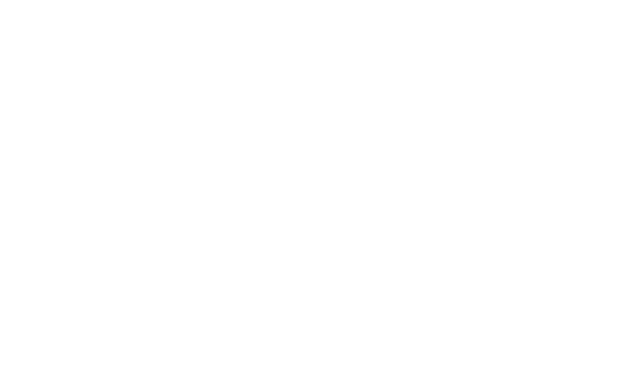
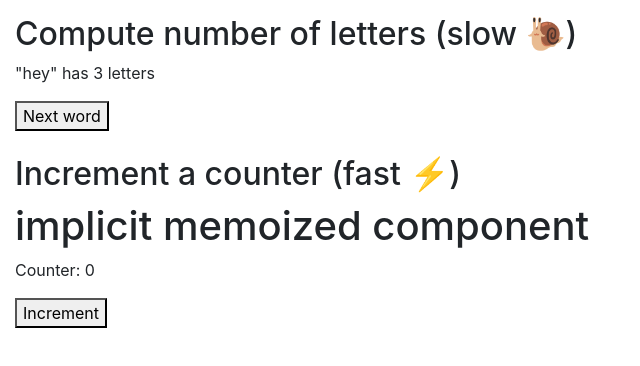
Before and after one commit to nguyenhunghau/react-learning, a React (Create React App) app: page /memo in a window 1280 px wide. Shown: the top 366 px of the page, without its empty margins (0-640 px from the left). Built offline with nearby package versions, Linux system fonts and the light colour scheme.

Commit message:
Create demo redux and useMemo

```diff
--- a/package.json
+++ b/package.json
@@ -13,9 +13,11 @@
     "react-data-table-component": "^6.2.2",
     "react-dom": "^16.12.0",
     "react-hook-form": "^4.10.2",
+    "react-redux": "^7.2.0",
     "react-router-dom": "^5.1.2",
     "react-scripts": "^3.2.0",
     "react-validation": "^3.0.7",
+    "redux": "^4.0.5",
     "styled-components": "^4.4.1"
   },
   "scripts": {
--- a/src/App.js
+++ b/src/App.js
@@ -8,6 +8,8 @@ import Validation from './pages/form/validation';
 import Table from './pages/form/table';
 import Login from './pages/login';
 import ModalDemo from './pages/form/modal';
+import DemoMemo from './pages/demo/memo';
+import DemoRedux from './pages/demo/redux';
 
 import { BrowserRouter as Router, Route, Link, Switch } from "react-router-dom";
 
@@ -26,6 +28,8 @@ class App extends React.Component {
               <Route exact path="/table" component={Table} />
               <Route exact path="/login" component={Login} />
               <Route exact path="/modal" component={ModalDemo} />
+              <Route exact path="/memo" component={DemoMemo} />
+              <Route exact path="/redux" component={DemoRedux} />
             </Switch>
           </Router>
         </div>
--- /dev/null
+++ b/src/pages/demo/memo.jsx
@@ -0,0 +1,69 @@
+import React, { useState, useMemo } from "react";
+
+function DemoMemo(props) {
+    // State for our counter
+  const [count, setCount] = useState(0);
+  // State to keep track of current word in array we want to show
+  const [wordIndex, setWordIndex] = useState(0);
+
+  // Words we can flip through and view letter count
+  const words = ["hey", "this", "is", "cool"];
+  const word = words[wordIndex];
+
+  // Returns number of letters in a word
+  // We make it slow by including a large and completely unnecessary loop
+  const computeLetterCount = word => {
+    console.log("computeLetterCount");
+    let i = 0;
+    while (i < 1000000000) i++;
+    return word.length;
+  };
+
+  const MyComponent = React.memo(props => {
+    console.log("new ender");
+    return (<div>implicit memoized component</div>)
+  });
+
+  const increateCount = () => {
+    console.log('Tinh count');
+    if(count == 2) {
+      setCount(2);
+    } else {
+      setCount(count+1);
+    }
+  }
+
+  // Memoize computeLetterCount so it uses cached return value if input array ...
+  // ... values are the same as last time the function was run.
+  const letterCount = useMemo(() => computeLetterCount(word), [word]);
+
+  // This would result in lag when incrementing the counter because ...
+  // ... we'd have to wait for expensive function when re-rendering.
+  //const letterCount = computeLetterCount(word);
+
+  return (
+    <div style={{ padding: "15px" }}>
+      <h2>Compute number of letters (slow 🐌)</h2>
+
+      <p>
+        "{word}" has {letterCount} letters
+      </p>
+
+      <button
+        onClick={() => {
+          const next = wordIndex + 1 === words.length || wordIndex == 1 ? 1 : wordIndex + 1;
+          setWordIndex(next);
+        }}
+      >
+        Next word
+      </button>
+      <br />
+      <br />
+      <h2>Increment a counter (fast ⚡️)</h2>
+      <h1><MyComponent count={count}/></h1>
+      <p>Counter: {count}</p>
+      <button onClick={() => increateCount()}>Increment</button>
+    </div>
+  );
+}
+export default DemoMemo;
--- /dev/null
+++ b/src/pages/demo/redux.jsx
@@ -0,0 +1,38 @@
+import React from 'react';
+import { createStore } from 'redux';
+import { Provider } from 'react-redux';
+
+export default function DemoRedux() {
+
+    const countReducer = function (state = 0, action) {
+        switch (action.type) {
+            case "INCREMENT":
+                return state + 1;
+            case "DECREMENT":
+                return state - 1;
+            default:
+                return state;
+        }
+    };
+
+    const action = {
+        type: 'INCREMENT'
+    }
+
+    const changeState = () => {
+        store.dispatch(action);
+    }
+
+    let store = createStore(countReducer);
+    console.log(store.getState());
+
+    store.subscribe(() => {
+        console.log('STATE UPDATE: ', store.getState());
+    });
+
+    return (
+        <div>{store.getState()}
+        <button onClick={changeState}>Click here</button>
+        </div>
+    )
+}
```
Also changed, not shown: 1 other file (tests, documents, lock files or other folders).
